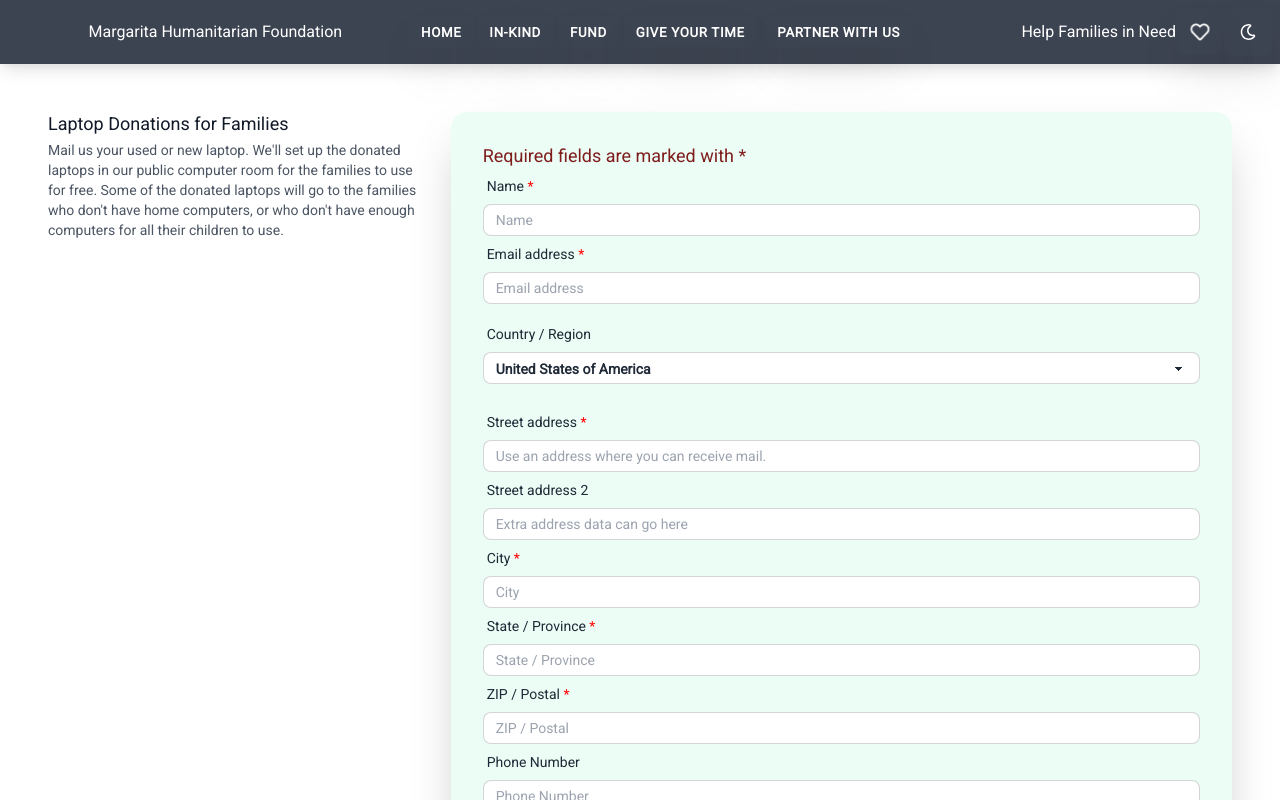
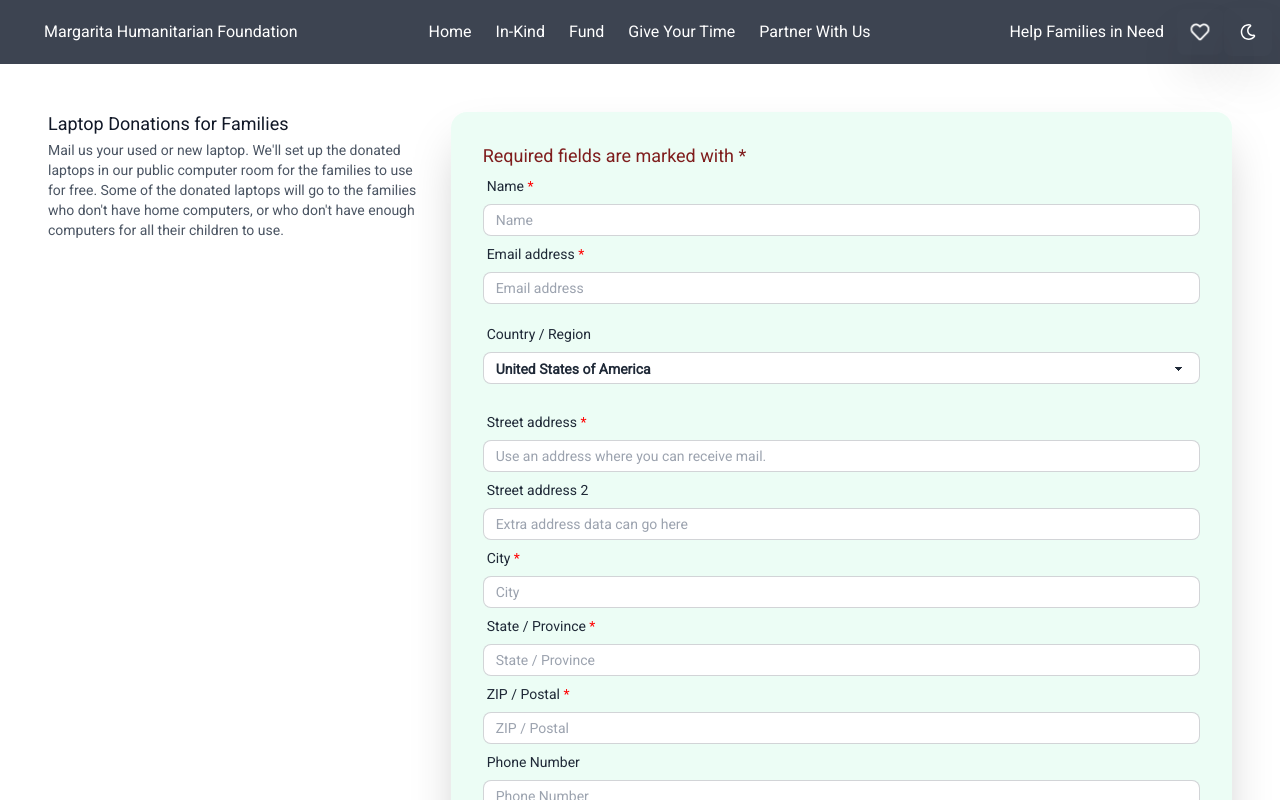
Before and after one commit to margaritahumanitarian/helpafamily, a Next.js app: page /give-devices in a window 1280 px wide. Shown: the top 800 px of the page. Built offline with nearby package versions, Linux system fonts and the light colour scheme.

Commit message:
update responsiveness of navbar

```diff
--- a/components/Navbar.js
+++ b/components/Navbar.js
@@ -21,10 +21,11 @@ export default function Navbar() {
     <>
       <SideNavbar setShow={setShowSideNav} show={showSideNav} />
       <div
-        className={`navbar shadow-lg ${
+        className={`navbar ${
           theme === 'dark' ? cardsBackgroundColor : 'bg-neutral'
-        } text-neutral-content justify-center sticky top-0 z-50 lg:space-between`}
+        } text-neutral-content sticky top-0 z-50 justify-center`}
       >
+        <div className="nav-contents-container">
           <button
             className=" btn-ghost flex absolute left-3  lg:hidden"
             onClick={() => setShowSideNav(!showSideNav)}
@@ -36,7 +37,7 @@ export default function Navbar() {
               <GiHamburgerMenu className="inline-block w-5 h-5 stroke-current " />
             )}
           </button>
-        <div className="flex flex-auto justify-center pl-8 mx-1 xs:text-lg ">
+          <div className="flex flex-auto pl-8 mx-1 xs:text-lg justify-center md:justify-start">
             <Link
               className="text-sm font-bold ml-6 xs:text-xs sm:text-sm px-3"
               href={Routes.Home}
@@ -47,28 +48,32 @@ export default function Navbar() {
           <div className="flex-auto px-2 mx-2 hidden lg:flex">
             <div className="items-stretch hidden lg:flex">
               <Link href={Routes.Home}>
-              <a className="btn btn-ghost btn-sm rounded-btn">{'Home'}</a>
+                <a className="p-3 hover:bg-gray-700 rounded ">{'Home'}</a>
               </Link>
               <Link href={Routes.InKind}>
-              <a className="btn btn-ghost btn-sm rounded-btn">{'In-Kind'}</a>
+                <a className="p-3 hover:bg-gray-700 rounded ">{'In-Kind'}</a>
               </Link>
               <Link href={Routes.Fund}>
-              <a className="btn btn-ghost btn-sm rounded-btn">{'Fund'}</a>
+                <a className="p-3 hover:bg-gray-700 rounded ">{'Fund'}</a>
               </Link>
               <Link href={Routes.GiveYourTime}>
-              <a className="btn btn-ghost btn-sm rounded-btn">
+                <a className="p-3 hover:bg-gray-700 rounded ">
                   {'Give Your Time'}
                 </a>
               </Link>
               <Link href={Routes.PartnerWithUs}>
-              <a className="btn btn-ghost btn-sm rounded-btn">
+                <a className="p-3 hover:bg-gray-700 rounded ">
                   {'Partner With Us'}
                 </a>
               </Link>
             </div>
           </div>
           <div className="flex-none hidden sm:flex lg:hidden xl:flex">
-          <Link href={Routes.Fund}>{'Help Families in Need'}</Link>
+            <Link href={Routes.Fund}>
+              <a className="p-3 hover:bg-gray-700 rounded ">
+                {'Help Families in Need'}
+              </a>
+            </Link>
             <Link href={Routes.InKind}>
               <a className="btn btn-square btn-ghost">
                 <FaRegHeart className="inline-block w-5 h-5 stroke-current" />
@@ -87,6 +92,15 @@ export default function Navbar() {
             )}
           </button>
         </div>
+      </div>
+      <style jsx>{`
+        .nav-contents-container {
+          width: 100%;
+          max-width: 1280px;
+          display: flex;
+          justify-content: space-between;
+        }
+      `}</style>
     </>
   );
 }
```
Lines whose indentation alone changed are shown as unchanged.
